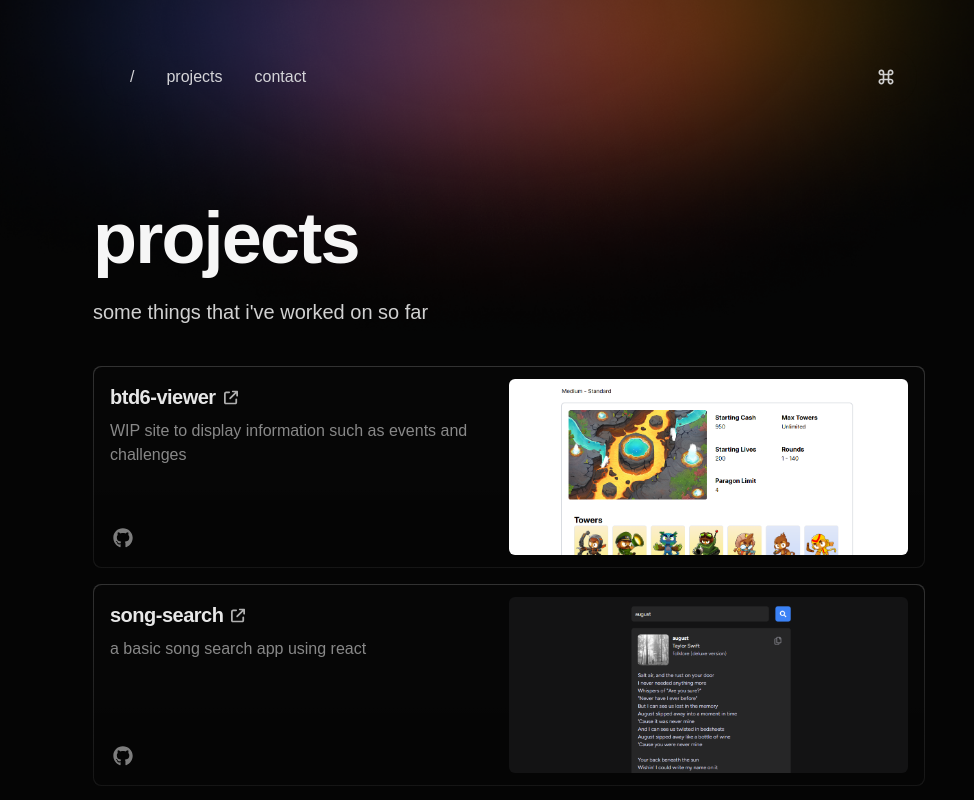
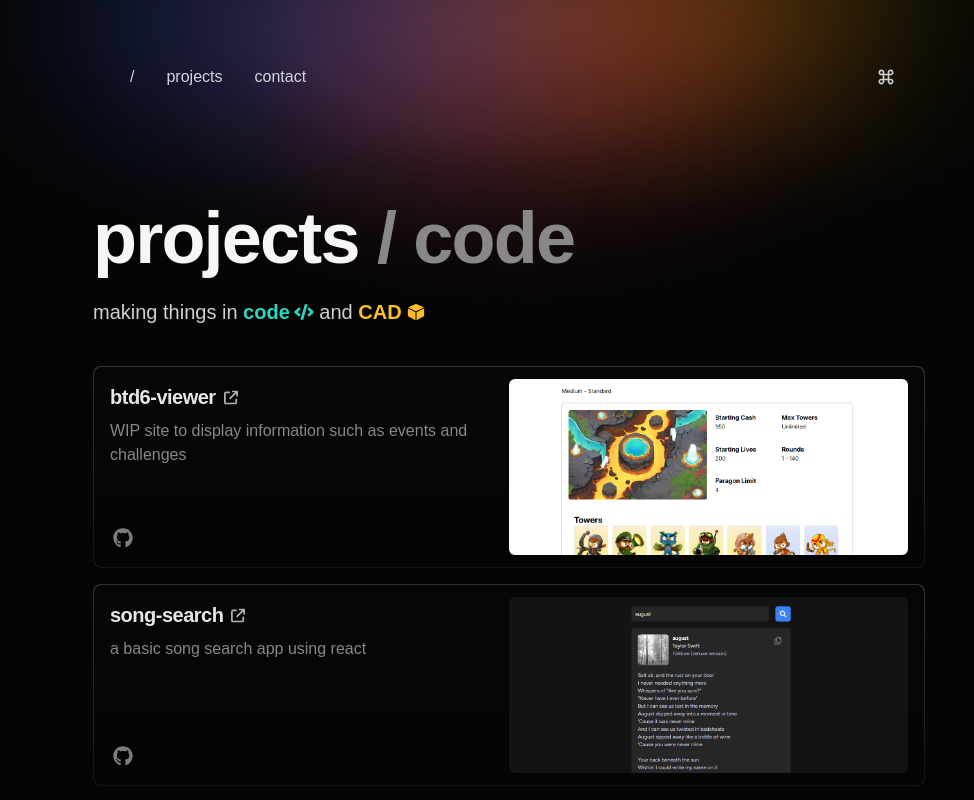
Before and after one commit to jormy/website, a Next.js app: page /projects in a window 1280 px wide. Shown: the top 800 px of the page, without its empty margins (131-1105 px from the left). Built offline with nearby package versions, Linux system fonts and the light colour scheme; a web font is replaced by a local one.

Commit message:
added code and cad text to projects page

```diff
--- a/src/app/projects/page.tsx
+++ b/src/app/projects/page.tsx
@@ -3,6 +3,8 @@
 import ProjectCard from "@/components/projects/ProjectCard";
 import { projects } from "@/utils/projects";
 import { motion as m } from "framer-motion";
+import { FaCode } from "react-icons/fa";
+import { IoIosCube } from "react-icons/io";
 
 const containerVariants = {
   hidden: {
@@ -36,9 +38,18 @@ function Projects() {
       <div className="space-y-10">
         <div className="space-y-6">
           <h1 className="text-6xl font-semibold tracking-tight text-black-50 sm:text-7xl">
-            projects
+            projects<span className="text-black-400"> / code</span>
           </h1>
-          <p className="text-xl">some things that i&apos;ve worked on so far</p>
+          <p className="text-xl">
+            making things in{" "}
+            <span className="drop-shadow-blue-400 inline-flex items-center gap-1 font-bold text-teal-400 drop-shadow-xl">
+              code <FaCode />
+            </span>{" "}
+            and{" "}
+            <span className="inline-flex items-center gap-1 font-bold text-amber-400">
+              CAD <IoIosCube />
+            </span>
+          </p>
         </div>
         <m.div
           variants={containerVariants}
```
